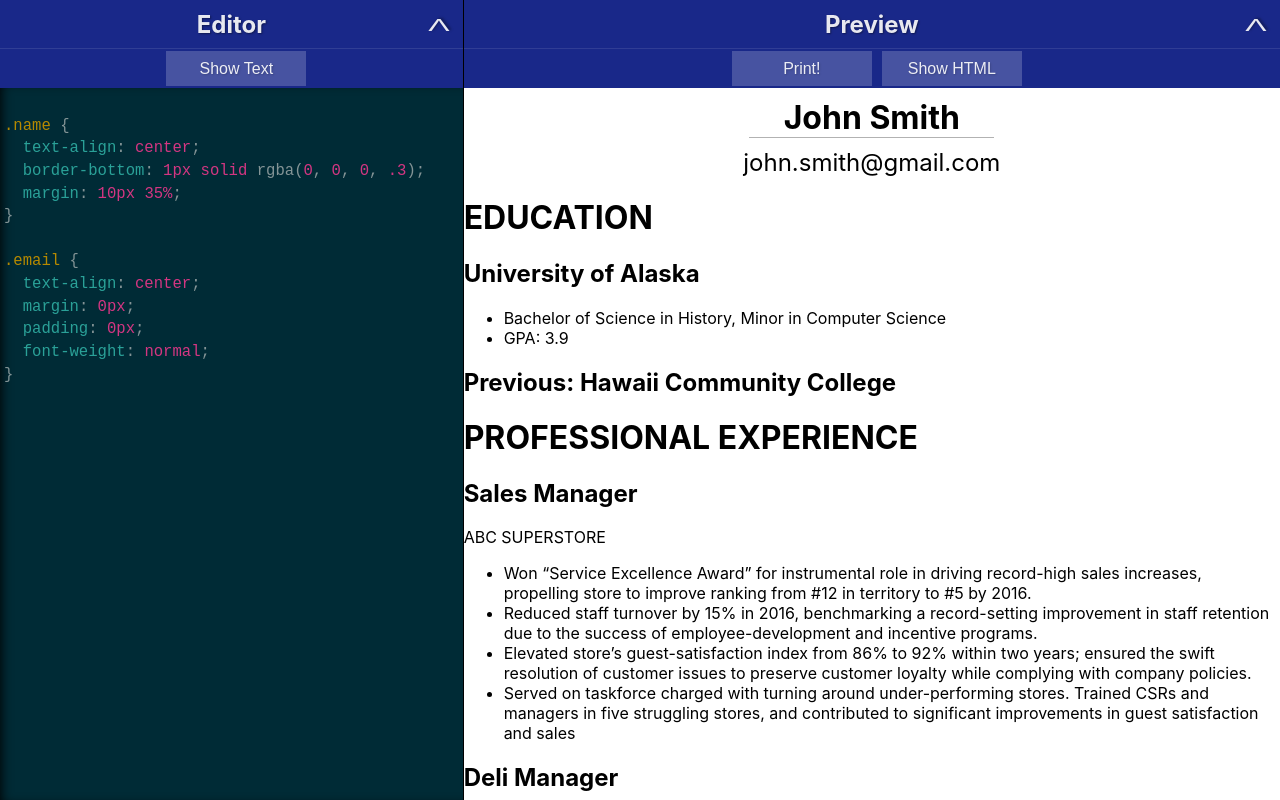
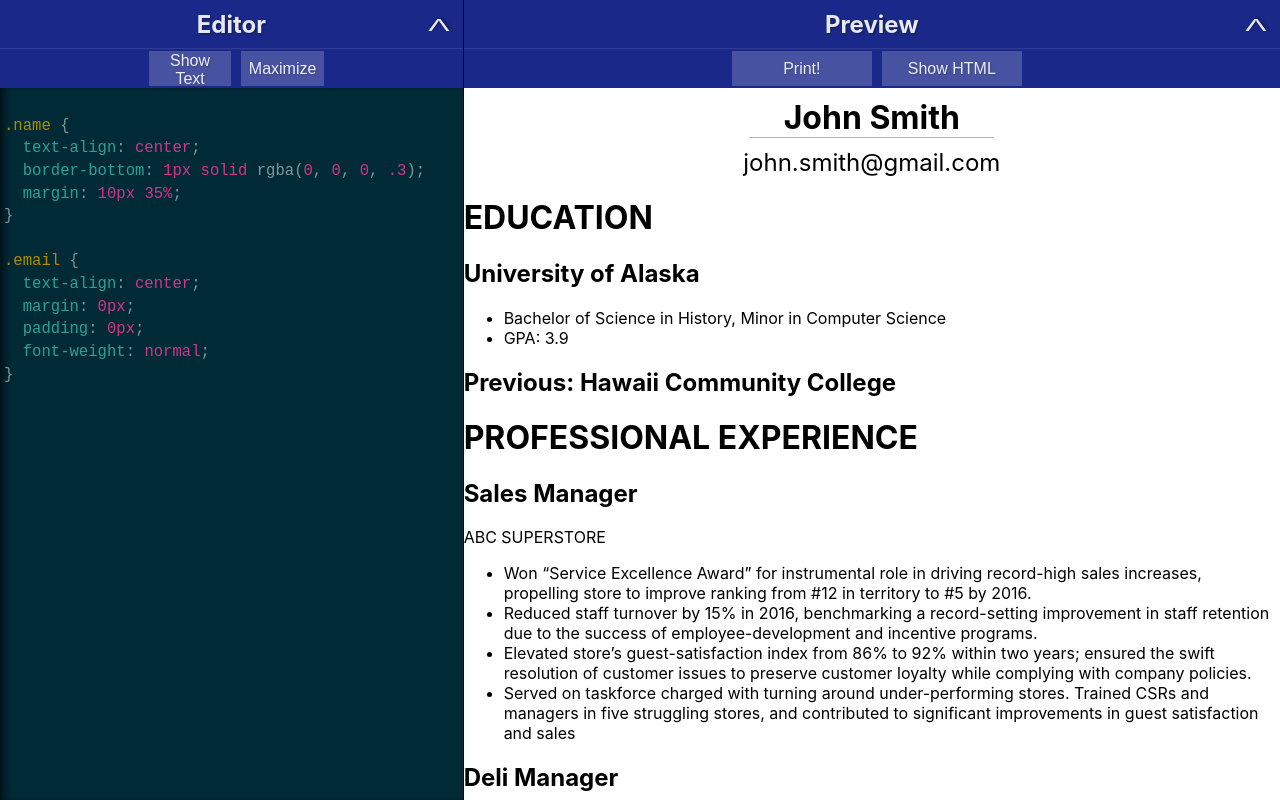
Before and after one commit to gainhad/org-to-resume, a React (Create React App) app: page / in a window 1280 px wide. Built offline with nearby package versions, Linux system fonts and the light colour scheme.

Commit message:
Added ability to maximize editor

```diff
--- a/src/App.js
+++ b/src/App.js
@@ -8,10 +8,12 @@ class App extends React.Component {
     super(props);
     this.state = {
       text: initialText,
-      css: initialCSS
+      css: initialCSS,
+      editorMaximized: false
     };
     this.textChange = this.textChange.bind(this);
     this.cssChange = this.cssChange.bind(this);
+    this.toggleEditorMaximized = this.toggleEditorMaximized.bind(this);
   }
 
   textChange(input) {
@@ -26,16 +28,31 @@ class App extends React.Component {
     });
   }
 
+  toggleEditorMaximized() {
+    this.setState({
+      editorMaximized: !this.state.editorMaximized
+    });
+  }
+
   render() {
     return (
-      <div id="App">
+      <div
+        id="App"
+        className={this.state.editorMaximized ? "editor-maximized" : ""}
+      >
         <Editor
           text={this.state.text}
           css={this.state.css}
           textChange={this.textChange}
           cssChange={this.cssChange}
+          toggleMaximized={this.toggleEditorMaximized}
+          isMaximized={this.state.editorMaximized}
         />
-        <Previewer text={this.state.text} css={this.state.css} />
+        <Previewer
+          text={this.state.text}
+          css={this.state.css}
+          hidden={this.state.editorMaximized}
+        />
       </div>
     );
   }
--- a/src/App.scss
+++ b/src/App.scss
@@ -4,6 +4,9 @@
   height: 100vh;
   display: grid;
   grid-template-columns: 1fr 216mm;
+  &.editor-maximized {
+    grid-template-columns: 1fr;
+  }
 }
 
 h2 {
@@ -23,6 +26,9 @@ h2 {
 
 #preview-pane {
   overflow: auto;
+  &.hidden {
+    display: none;
+  }
 }
 
 .react-codemirror2 {
--- a/src/components/editor.js
+++ b/src/components/editor.js
@@ -9,7 +9,8 @@ class Editor extends React.Component {
   constructor(props) {
     super(props);
     this.state = {
-      showText: false
+      showText: false,
+      maximized: false
     };
     this.toggleDisplay = this.toggleDisplay.bind(this);
   }
@@ -32,20 +33,24 @@ class Editor extends React.Component {
       value = this.props.css;
     }
     return (
-      <div id="edit-pane" className="pane">
-        <TitleBar title="Editor">
-          <button onClick={this.toggleDisplay}>
+      <div id="edit-pane">
+        <TitleBar
+          title="Editor"
+          className={this.props.isMaximized ? "maximized" : ""}
+        >
+          <button type="button" onClick={this.toggleDisplay}>
             Show {this.state.showText ? "CSS" : "Text"}
+          </button>
+          <button type="button" onClick={this.props.toggleMaximized}>
+            {this.props.isMaximized ? "Minimize" : "Maximize"}
           </button>
         </TitleBar>
         <CodeMirror
-          id="editor"
           options={{
             mode: mode,
             lineWrapping: true,
             theme: "solarized dark"
           }}
-          className="codeEditor"
           value={value}
           onBeforeChange={(editor, data, value) => {
             onChange(value);
--- a/src/components/previewer.js
+++ b/src/components/previewer.js
@@ -42,7 +42,7 @@ class Previewer extends React.Component {
         <Helmet>
           <style>{style}</style>
         </Helmet>
-        <div id="preview-pane" className="pane">
+        <div id="preview-pane" className={this.props.hidden ? "hidden" : ""}>
           <TitleBar title="Preview">
             <ReactToPrint
               trigger={() => <button>Print!</button>}
```
